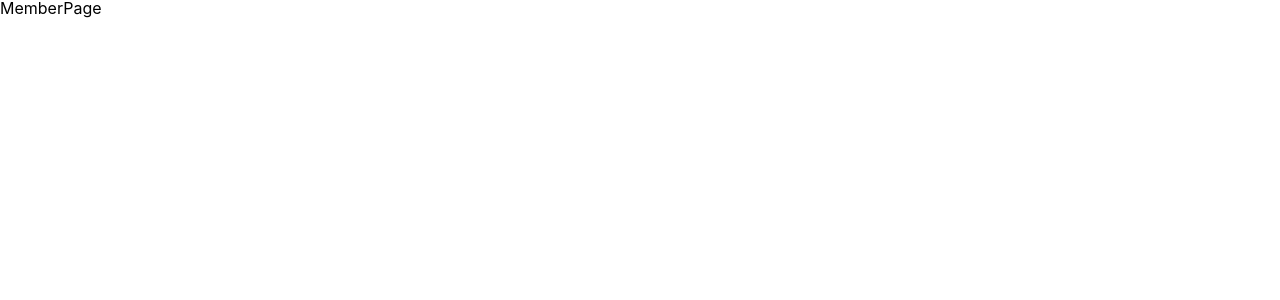
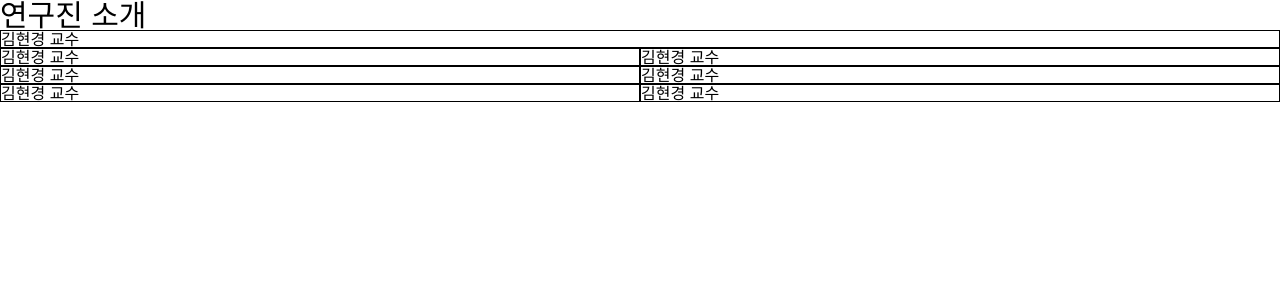
Before and after one commit to leeunduck/SSK_Clone_Code, a Next.js app: page /adds/member in a window 1280 px wide. Shown: the top 300 px of the page. Built offline with nearby package versions, Linux system fonts and the light colour scheme.

Commit message:
feat: member page initial code (#3)

```diff
--- a/src/components/pages/member/MemberPage.tsx
+++ b/src/components/pages/member/MemberPage.tsx
@@ -1,3 +1,48 @@
+import styled from 'styled-components';
+import {Fonts} from '../../../styles/fonts';
+
 export const MemberPage = () => {
-  return <div>MemberPage</div>;
+  return <MemberSection>
+    <div>연구진 소개</div>
+    <MemberGridBox>
+      <div>
+        김현경 교수
+      </div>
+      <div>
+        김현경 교수
+      </div>
+      <div>
+        김현경 교수
+      </div>
+      <div>
+        김현경 교수
+      </div>
+      <div>
+        김현경 교수
+      </div>
+      <div>
+        김현경 교수
+      </div>
+      <div>
+        김현경 교수
+      </div>
+    </MemberGridBox>
+  </MemberSection>;
 };
+
+const MemberSection = styled.section`
+>div{
+  ${Fonts.regular30};
+}
+`;
+
+const MemberGridBox = styled.div`
+display:grid;
+grid-template-columns: 1fr 1fr;
+>div{
+  border: 1px solid black;
+}
+>div:nth-child(1){
+grid-column: 1/span 2;
+}
+`;
```
